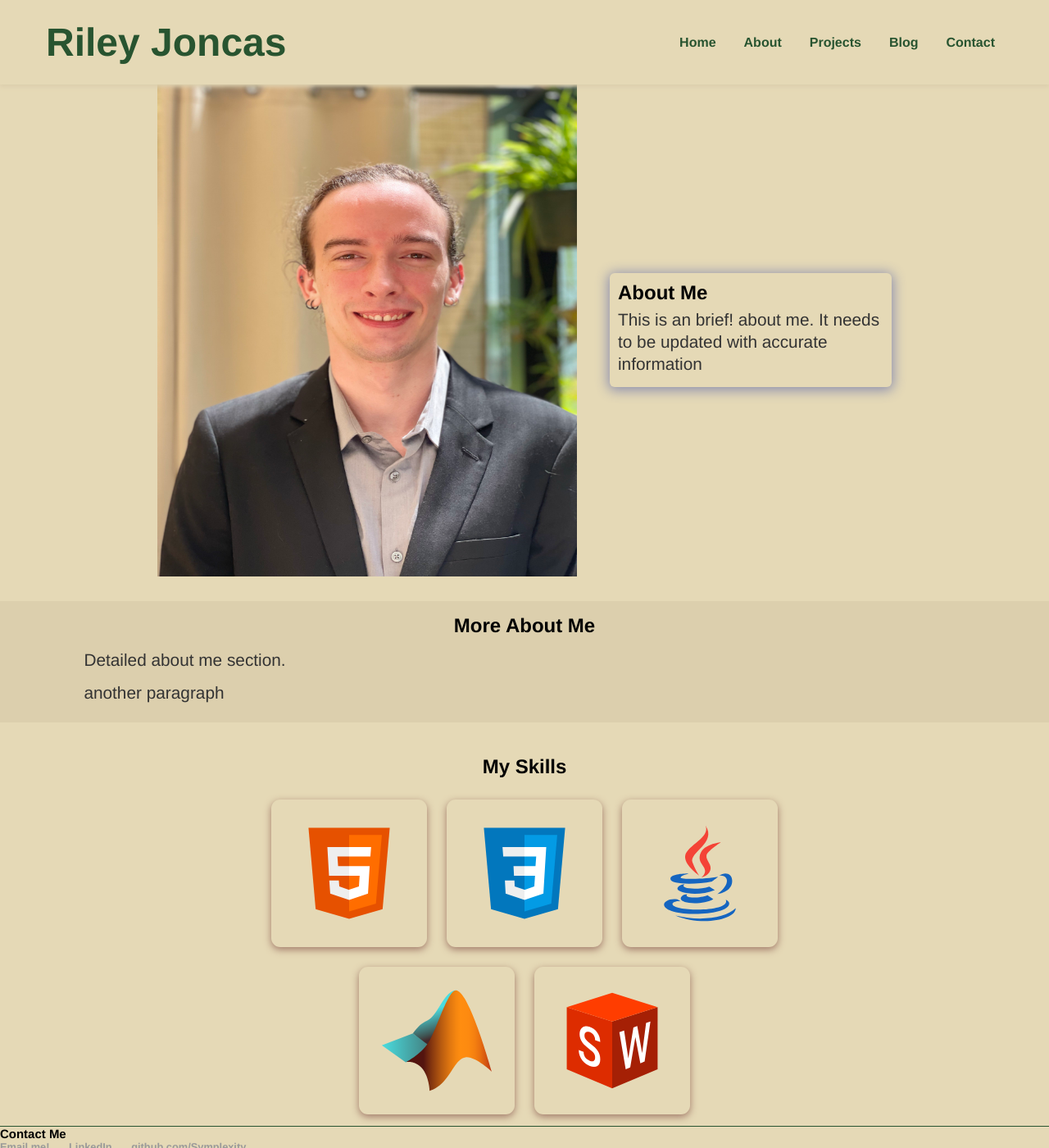
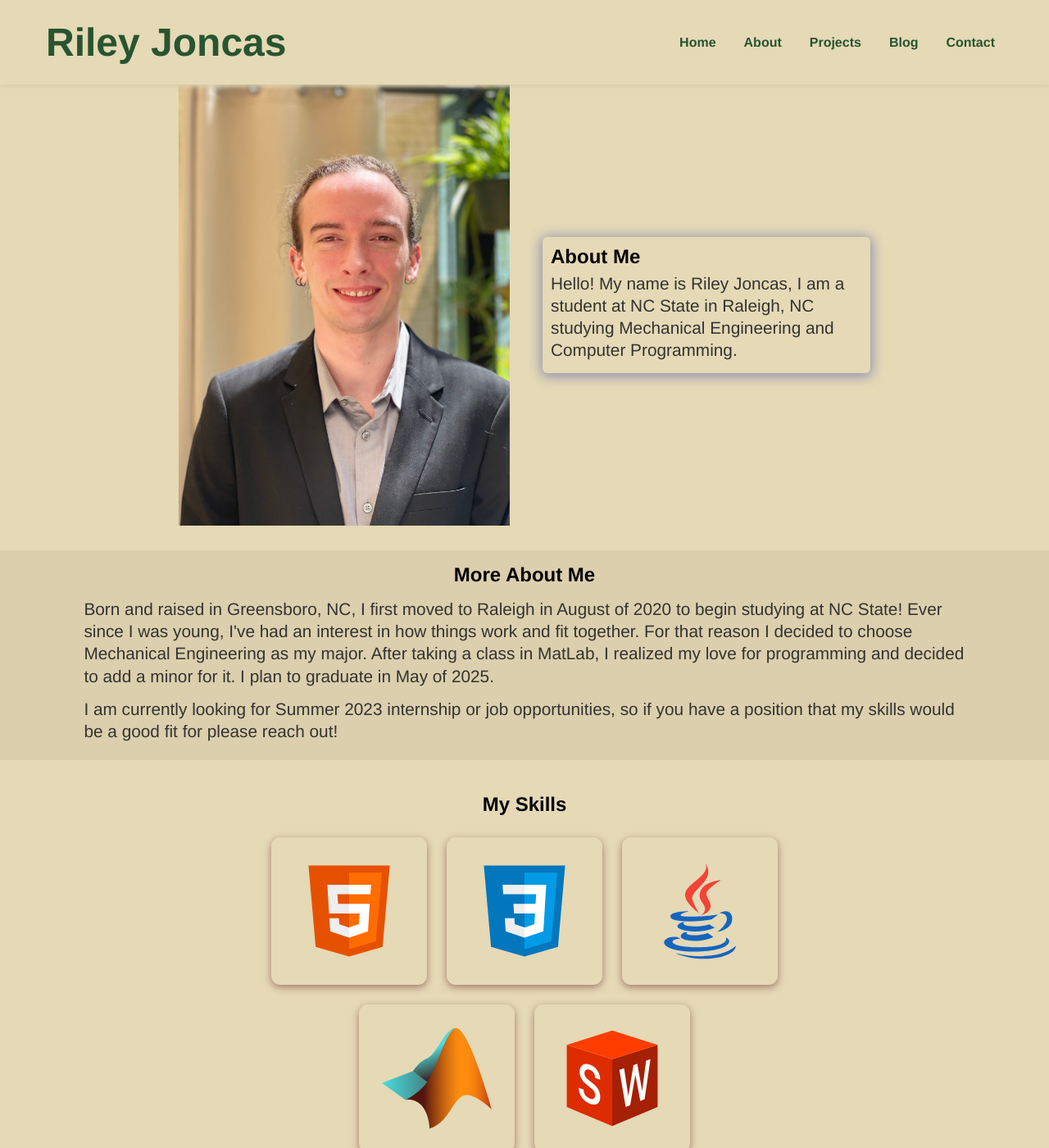
Before and after one commit to Symplexity/Symplexity.github.io, a Jekyll site: the page built from index.html, in a window 1280 px wide and 1400 px high. Shown: the whole window at 82% size. Built offline with Jekyll 4.4.1, drawn with Linux system fonts in a browser that asks for light colours.

Commit message:
hero page

```diff
--- a/css/main.css
+++ b/css/main.css
@@ -68,7 +68,7 @@ nav {
     position: sticky;
     top: 0;
     left: 0;
-    z-index: 0;
+    z-index: 1;
     /* keeps the nav bar on top of other elements */
     display: flex;
     align-items: center;
@@ -183,8 +183,8 @@ ul.posts li {
 }
 
 .hero img {
-    height: 37.5rem;
-    width: 37.5rem;
+    height: auto;
+    width: 45%;
 }
 
 .bio {
--- a/index.html
+++ b/index.html
@@ -7,15 +7,21 @@ title: Riley Joncas, Mechanical Engineering Student
     <div class="bio animate__animated animate__bounceInDown">
         <h2 class="bio-title">About Me</h2>
         <p class="bio-text">
-            This is an brief! about me. It needs to be updated with accurate information
+            Hello! My name is Riley Joncas, I am a student at NC State in Raleigh, NC studying Mechanical Engineering
+            and
+            Computer Programming.
         </p>
     </div>
 </section>
 
 <section class="more-about">
     <h2>More About Me</h2>
-    <p>Detailed about me section.</p>
-    <p>another paragraph</p>
+    <p>Born and raised in Greensboro, NC, I first moved to Raleigh in August of 2020 to begin studying at NC State! Ever
+        since I was young, I've had an interest in how things work and fit together. For that reason I decided to choose
+        Mechanical Engineering as my major. After taking a class in MatLab, I realized my love for programming and
+        decided to add a minor for it. I plan to graduate in May of 2025.</p>
+    <p>I am currently looking for Summer 2023 internship or job opportunities, so if you have a position that my skills
+        would be a good fit for please reach out!</p>
 </section>
 
 {% include skills.html %}
```
Also changed, not shown: 1 other file.
